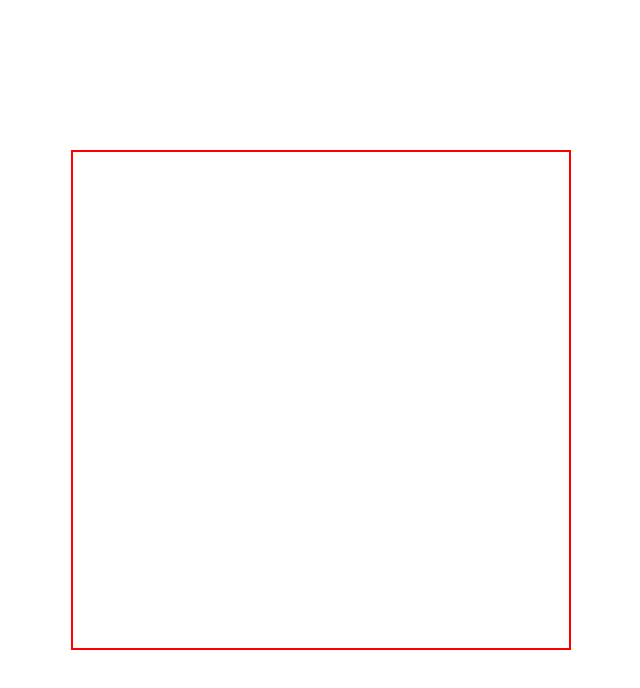
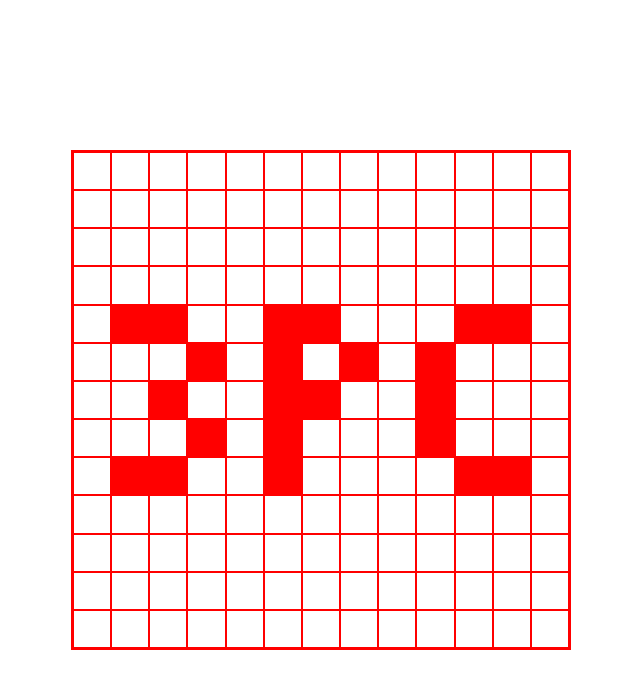
Before and after one commit to arne-witteler/3pc-assessment-center, a plain HTML site: page index.html in a window 1280 px wide. Shown: the whole page, without its empty margins (319-959 px from the left). Drawn offline with Linux system fonts and the light colour scheme.

Commit message:
add logic for creating and showing small squares, add styling for small squares, add, add logic for randomize time between showing squares and randomize order

```diff
--- a/css/styles.css
+++ b/css/styles.css
@@ -12,13 +12,21 @@ body {
   margin: 0;
 }
 
-.big__square {
+#big__square {
   width: 500px;
   height: 500px;
   display: grid;
   grid-template-columns: repeat(13, 1fr);
   grid-template-rows: repeat(13, 1fr);
-  gap: 1px;
   background-color: white;
   border: 2px solid red;
 }
+
+.small__square {
+  background-color: white;
+  border: 1px solid red;
+}
+
+.small__square.filled {
+  background-color: red;
+}
--- a/index.html
+++ b/index.html
@@ -7,7 +7,7 @@
   </head>
   <body>
     <main id="container"></main>
-    <div class="big__square"></div>
+    <div id="big__square"></div>
     <script src="main.js"></script>
   </body>
 </html>
--- a/main.js
+++ b/main.js
@@ -0,0 +1,60 @@
+// Deklaration des großen Quadrats und eines Arrays mit allen Indexen/"Id-Nummern", die später gefüllt werden sollen
+let bigSquare = document.getElementById("big__square");
+let filledIndexes = [
+  53, 54, 57, 58, 62, 63, 68, 70, 72, 74, 80, 83, 84, 87, 94, 96, 100, 105, 106,
+  109, 114, 115,
+];
+
+// Für jeden Index soll ein kleines Quadrat mit der Klasse "small__square" und einer id erstellt und innerhalb des großen Quadrats abgelgt werden
+for (let i = 0; i < 13 * 13; i++) {
+  let smallSquare = document.createElement("div");
+  smallSquare.classList.add("small__square");
+  smallSquare.setAttribute("id", `square${i}`);
+  bigSquare.appendChild(smallSquare);
+}
+
+// Intialisierung: aktueller Index und zufällig gemischte Liste der zu füllenden Felder
+let currentIndex = 0;
+let shuffledIndexes = [...filledIndexes].sort(() => Math.random() - 0.5);
+let timeoutId;
+
+// Zeigt das nächste Quadrat an (class= "filled")
+function showNextSquare() {
+  // Wenn alle Quadrate angezeigt wurden:
+  if (currentIndex >= shuffledIndexes.length) {
+    // Nach 3 Sekunden alle filled Squares wieder leeren:
+    setTimeout(() => {
+      filledIndexes.forEach((index) => {
+        let square = document.getElementById("square" + index);
+        square.classList.remove("filled");
+      });
+
+      currentIndex = 0;
+      shuffledIndexes = [...filledIndexes].sort(() => Math.random() - 0.5);
+
+      // Nächsten Durchlauf starten
+      scheduleNextSquare();
+    }, 3000);
+    return;
+  }
+
+  // Nächstes Quadrat füllen
+  let square = document.getElementById(
+    "square" + shuffledIndexes[currentIndex]
+  );
+  square.classList.add("filled");
+
+  currentIndex++;
+
+  //Verzögerung
+  scheduleNextSquare();
+}
+
+//Zufälliges Zeit zum Ercheinen des nächsten Quadrats
+function scheduleNextSquare() {
+  const randomDelay = Math.random() * 150 + 100;
+  timeoutId = setTimeout(showNextSquare, randomDelay);
+}
+
+//Start
+scheduleNextSquare();
```
